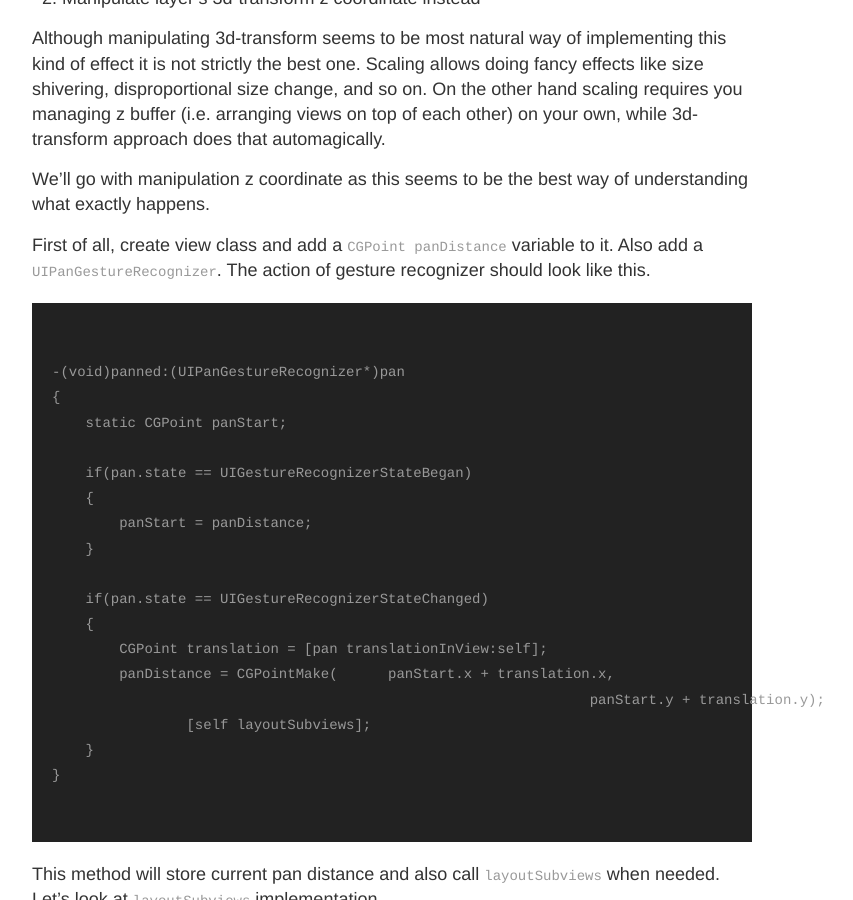
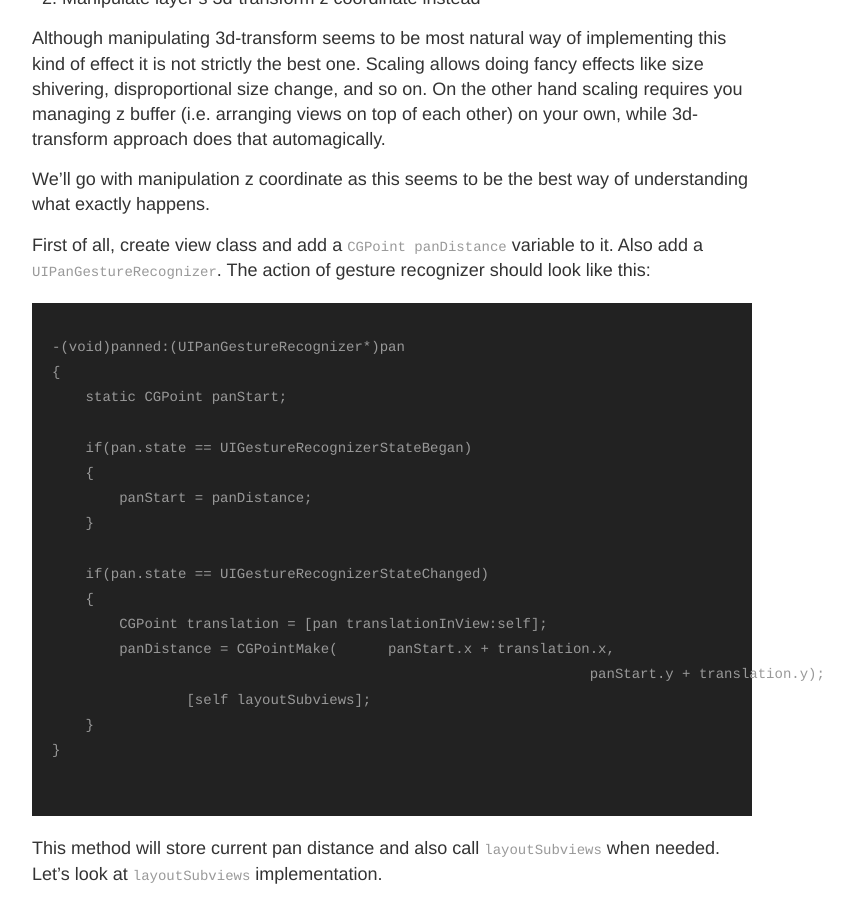
Before and after one commit to golopupinsky/golopupinsky.github.io, a Jekyll site: the page built from _posts/2014-11-2-Carousel.md, in a window 1280 px wide and 900 px high, scrolled down 437 px. Shown: the whole window, without its empty margins (248-1101 px from the left). Built offline with Jekyll 4.4.1, drawn with Linux system fonts in a browser that asks for light colours.

Commit message:
fixing code region

````diff
--- a/_posts/2014-11-2-Carousel.md
+++ b/_posts/2014-11-2-Carousel.md
@@ -17,11 +17,10 @@ Scaling allows doing fancy effects like size shivering, disproportional size cha
 
 We'll go with manipulation z coordinate as this seems to be the best way of understanding what exactly happens.
 
-First of all, create view class and add a ```CGPoint panDistance``` variable to it. Also add a ```UIPanGestureRecognizer```. The action of gesture recognizer should look like this.
+First of all, create view class and add a ```CGPoint panDistance``` variable to it. Also add a ```UIPanGestureRecognizer```. The action of gesture recognizer should look like this:
 
 
 ```
-
 -(void)panned:(UIPanGestureRecognizer*)pan
 {
     static CGPoint panStart;
````
